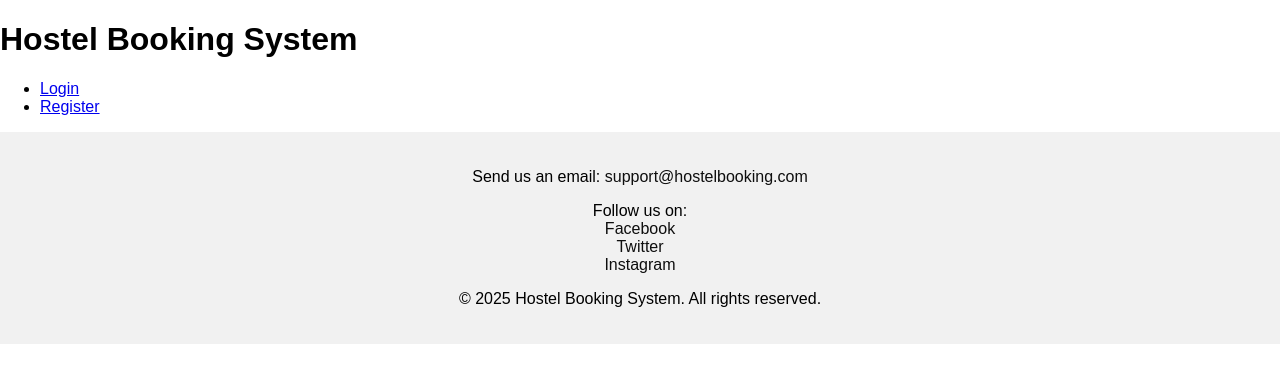
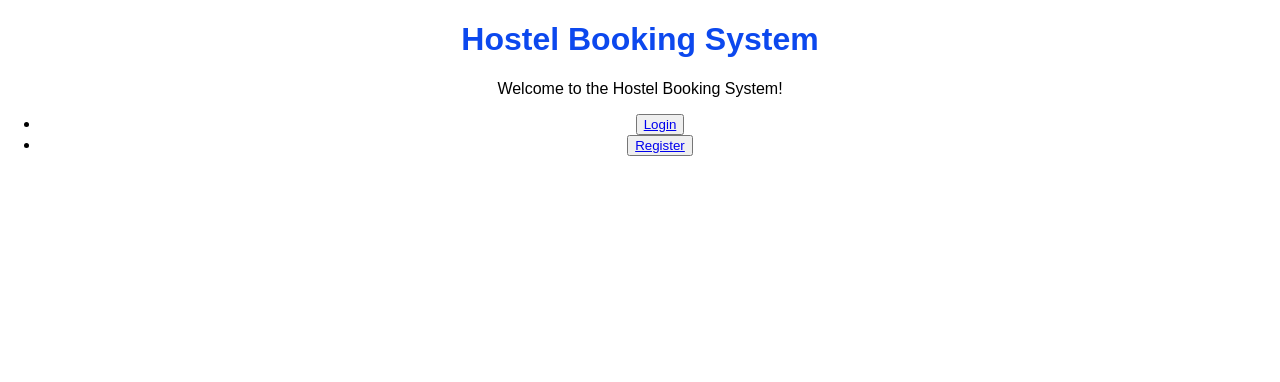
Before and after one commit to Nate-steven-dev/Front-End-repository, a React (Create React App) app in the folder hostel-booking/: page / in a window 1280 px wide. Shown: the top 382 px of the page. Built offline with nearby package versions, Linux system fonts and the light colour scheme.

Commit message:
added a login and signup features

```diff
--- a/hostel-booking/package.json
+++ b/hostel-booking/package.json
@@ -11,6 +11,9 @@
     "react-dom": "^19.2.0",
     "react-router-dom": "^7.9.4",
     "react-scripts": "5.0.1",
+    "react": "^19.1.1",
+    "react-dom": "^19.1.1",
+    "react-scripts": "^0.0.0",
     "web-vitals": "^2.1.4"
   },
   "scripts": {
--- a/hostel-booking/src/App.js
+++ b/hostel-booking/src/App.js
@@ -1,26 +1,33 @@
 import Login from './components/login.js';
 import Register from './components/register.js';
-import { Route, Routes } from 'react-router-dom';
-import Footer from './components/footer.js';
-import Navbar from './components/navbar.js';
-// ...existing code...
+import { Link, Route, Routes } from 'react-router-dom';
+
 
 function App() {
   return (
       <div className="App">
-      <h1>Hostel Booking System</h1>
-
-      {/* show navbar on every page */}
-      <Navbar />
-
+        <div style = {{ textAlign: 'center' }}>
+        <h1 style = {{ color: '#0c48ee'}}>Hostel Booking System</h1>
+        <p>Welcome to the Hostel Booking System!</p>
+          <nav>
+          <ul>
+            <li>
+              <button>
+                <Link to="/login">Login</Link>
+              </button>
+            </li>
+            <li>
+              <button>
+                <Link to="/register">Register</Link>
+              </button>
+            </li>
+          </ul>
+        </nav>
+        </div>
         <Routes>
           <Route path="/login" element={<Login />} />
           <Route path="/register" element={<Register />} />
-        {/* keep /navbar route only if you still want a dedicated route */}
-        <Route path="/navbar" element={<Navbar />} />
         </Routes>
-
-      <Footer />
       </div>
   );
 }
```
Also changed, not shown: 1 other file (tests, documents, lock files or other folders). Lines whose indentation alone changed are shown as unchanged.
